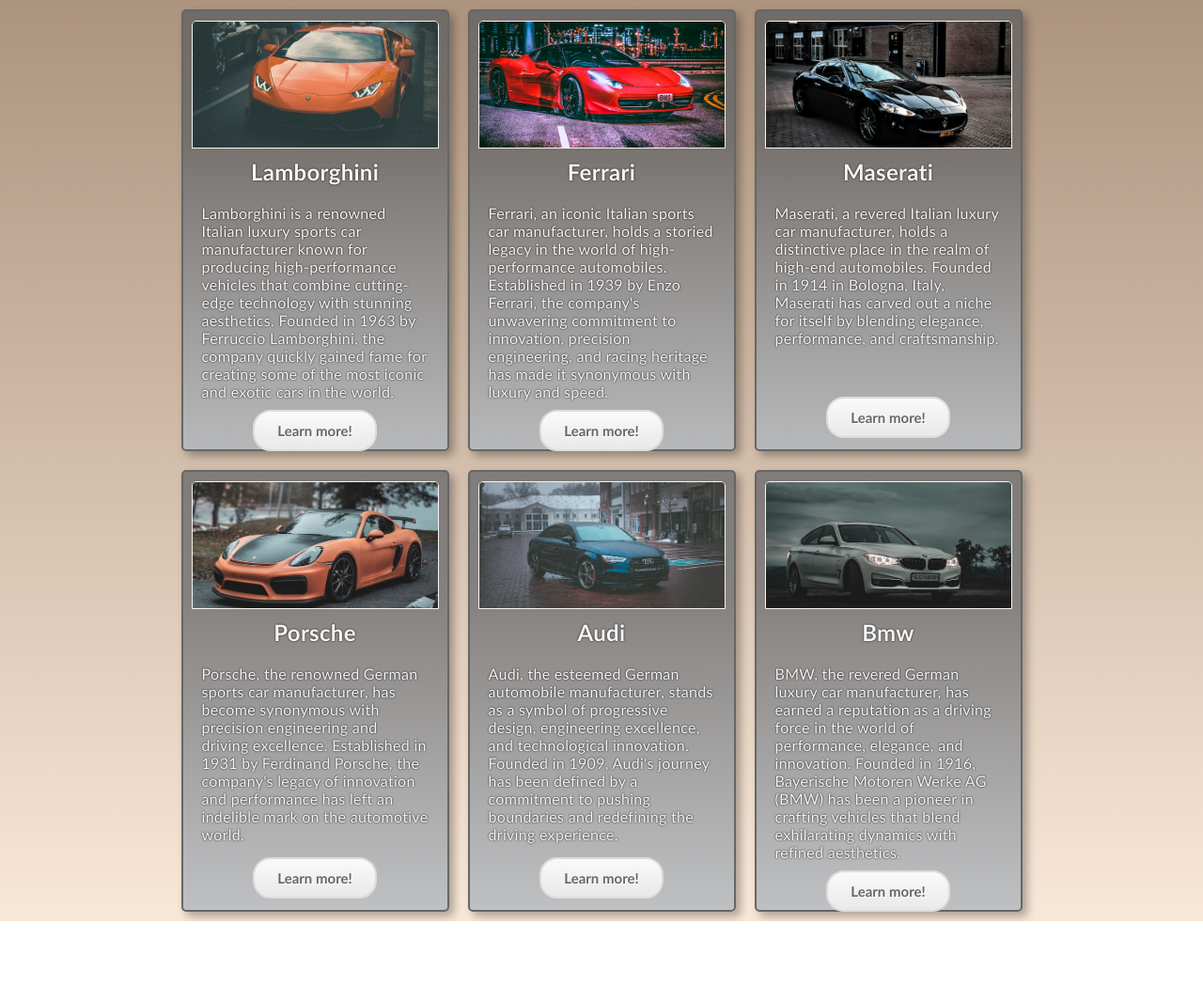
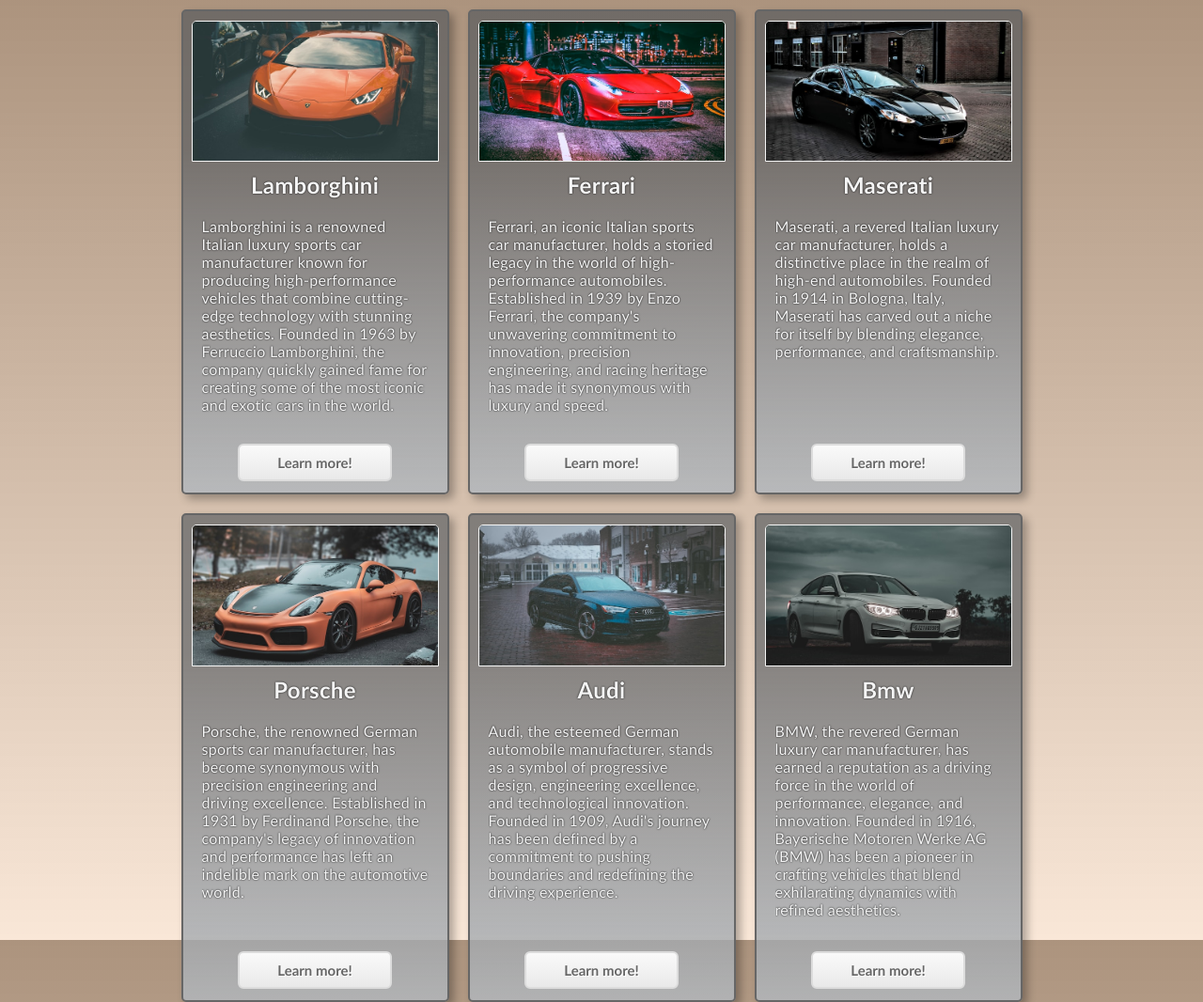
Before and after one commit to AdrianKnudsen/Task3-Flexbox, a plain HTML site: page index.html in a window 1280 px wide. Shown: the whole page at 94% size. Before the commit the page ends 980 px from the top, so only its background shows below. Drawn offline with Linux system fonts and the light colour scheme.

Commit message:
updated some CSS

```diff
--- a/styles.css
+++ b/styles.css
@@ -5,18 +5,18 @@
     display: flex;
     flex-wrap: wrap;
     justify-content: center;
-    align-items: flex-start;
     min-height: 100vh;
-    background-color: #f0f0f0;
     color: whitesmoke;
-    width: 950px;
+    max-width: 950px;
+    max-height: 1000px;
     background: linear-gradient(360deg, rgba(245, 215, 189, 0.60) 0%, rgba(164, 137, 113, 0.91) 100%);
 
 }
 
 .image-box {
     width: 30%;
-    height: 470px;
+    min-width: 10%;
+    min-height: 470px;
     padding: 10px;
     box-sizing: border-box;
     display: flex;
@@ -51,11 +51,15 @@
     margin-bottom: 2px;
 }
 
+p {
+    overflow: auto;
+}
+
 button {
     box-shadow:inset 0px 0px 0px -1px #ffffff;
     background:linear-gradient(to bottom, #f9f9f9 5%, #e9e9e9 100%);
     background-color:#f9f9f9;
-	border-radius:19px;
+    border-radius:6px;
     border:2px solid #dcdcdc;
     display:inline-block;
     cursor:pointer;
@@ -63,8 +67,7 @@
     font-family:'Gill Sans', 'Gill Sans MT', Calibri, 'Trebuchet MS', sans-serif;
     font-size:15px;
     font-weight:bold;
-	padding:11px 24px;
-	text-decoration:none;
+    padding:9px 40px;
     text-shadow:1px 1px 0px #ffffff;
 
 }
```
Also changed, not shown: 1 other file. Lines whose indentation alone changed are shown as unchanged.
